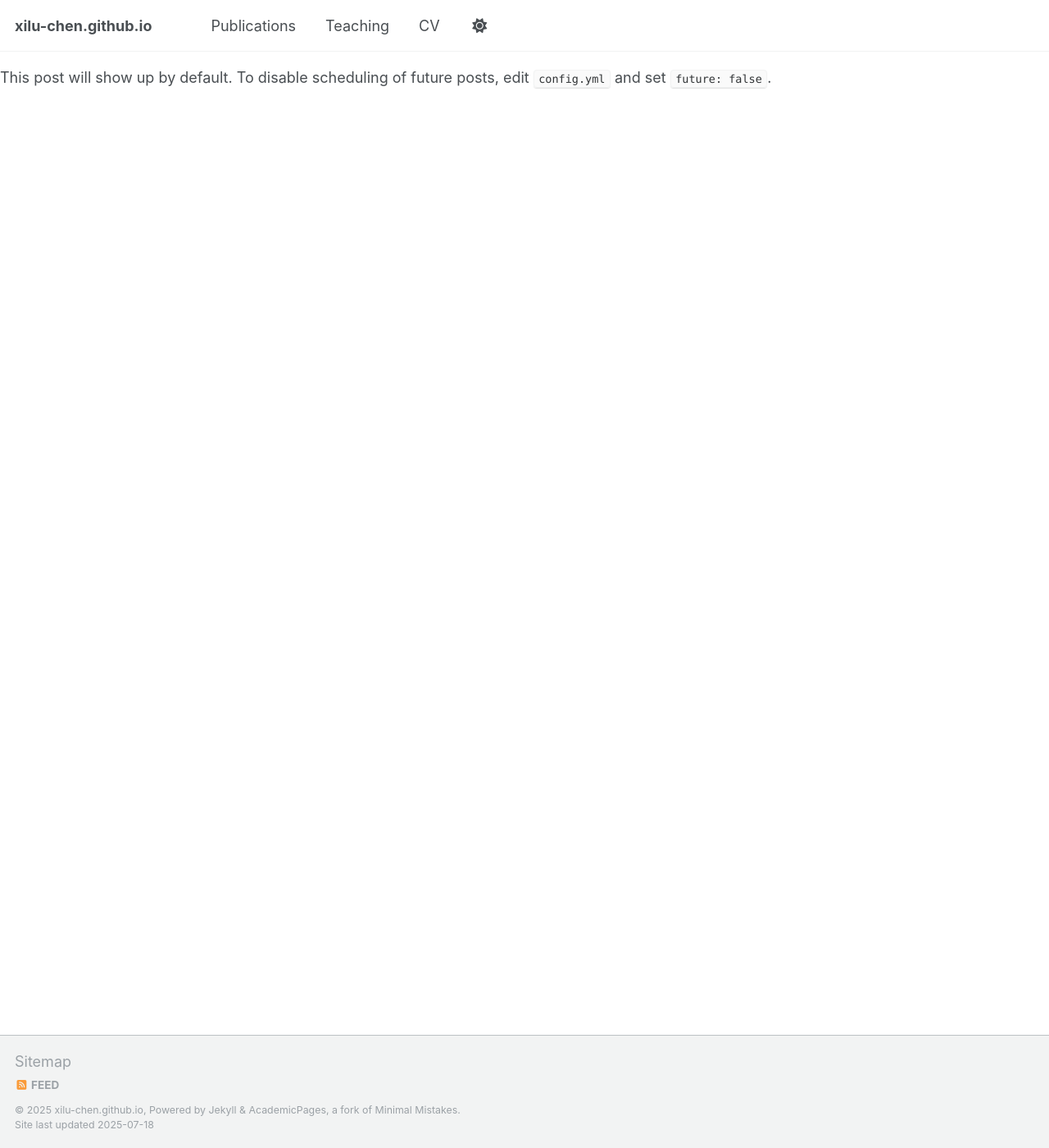
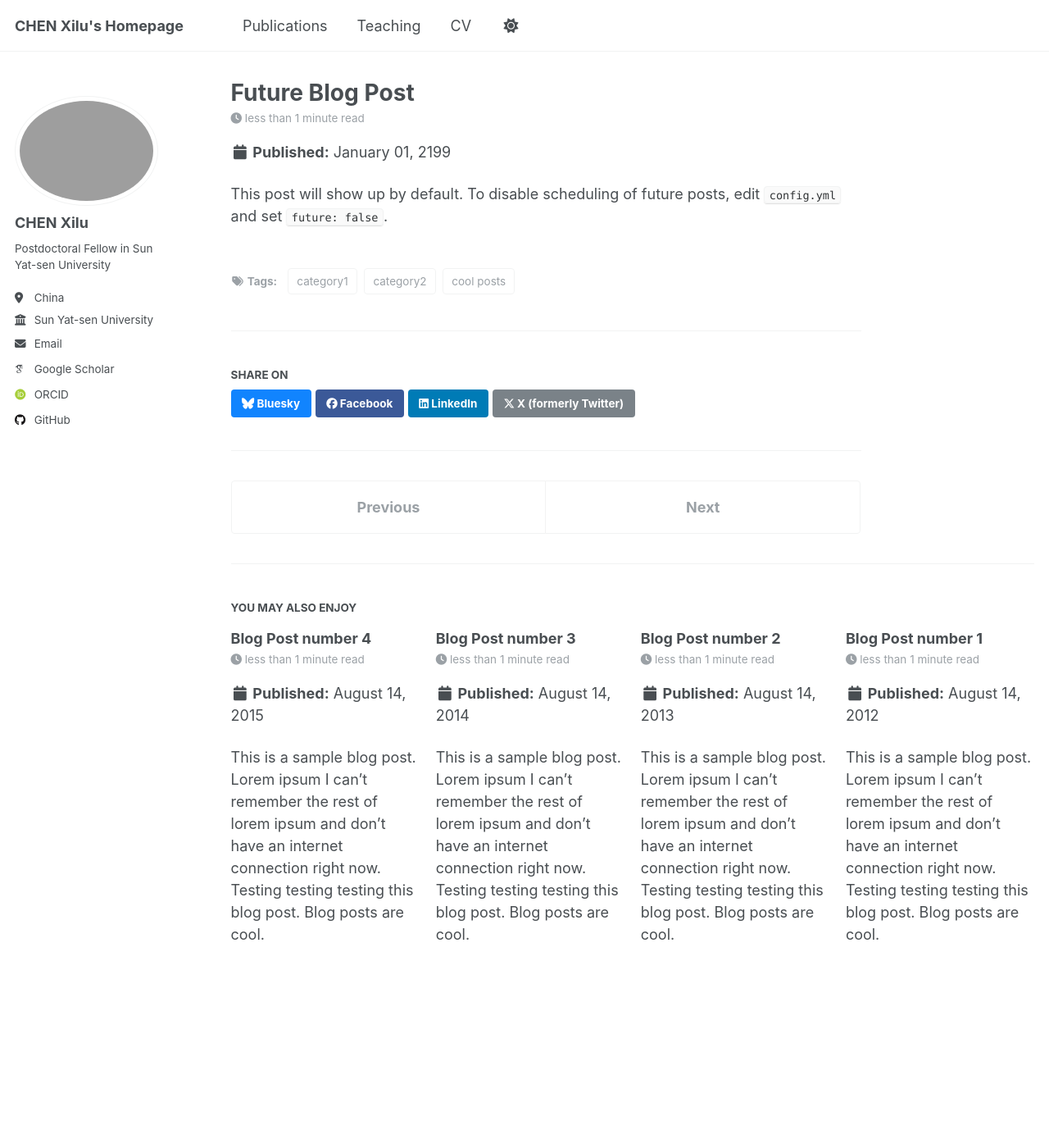
Before and after one commit to Xilu-CHEN/xilu-chen.github.io, a Jekyll site: the page built from _posts/2199-01-01-future-post.md, in a window 1280 px wide and 1400 px high. Shown: the whole window at 82% size. Built offline with Jekyll 4.4.1, drawn with Linux system fonts in a browser that asks for light colours; some web fonts are replaced; our own code applies the rules of GitHub Pages for plain Markdown files; a script that is not in the unit is left out; part of the change alters nothing that is shown; some of the changed text lies outside the part shown.

```diff
--- a/_config.yml
+++ b/_config.yml
@@ -1,4 +1,4 @@
-ish# Welcome to Jekyll!
+# Welcome to Jekyll!
 #
 # This config file is meant for settings that affect your entire site, values
 # which you are expected to set up once and rarely need to edit after that.
```
